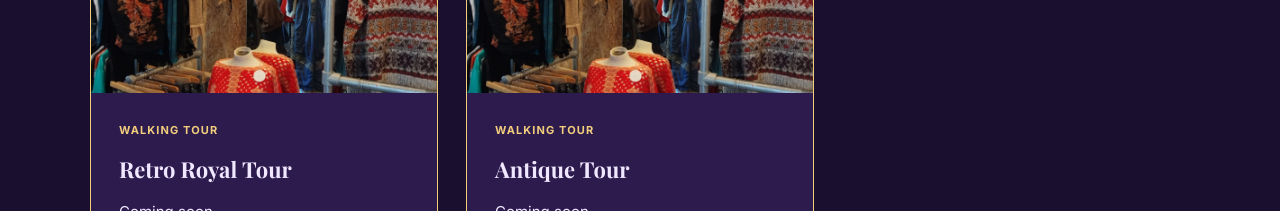
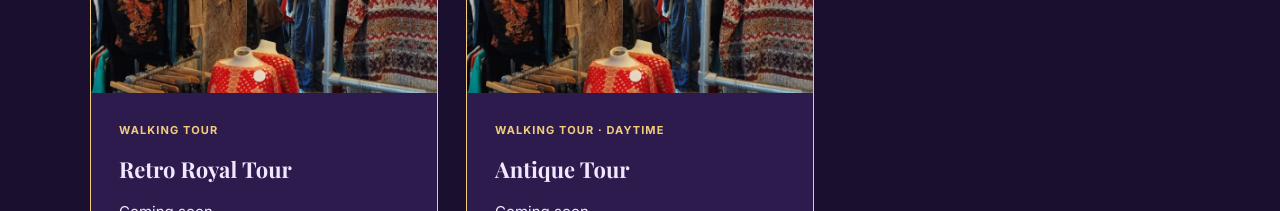
Before and after one commit to pgiouvanas-ai/retro-routes-ai, a Next.js app: page / in a window 1280 px wide. Shown: the part 2880-3091 px from the top of the page. Built offline with nearby package versions, Linux system fonts and the light colour scheme.

Commit message:
feat: updated the tag for fifth tour

```diff
--- a/components/tours-data.ts
+++ b/components/tours-data.ts
@@ -114,7 +114,7 @@ export const tours: Tour[] = [
   },
     {
     key: "tour5",
-    tag: "Walking Tour",
+    tag: "Walking Tour · Daytime",
     title: "Antique Tour",
     shortDescription: "Coming soon.",
     description: "Details coming soon.",
```
